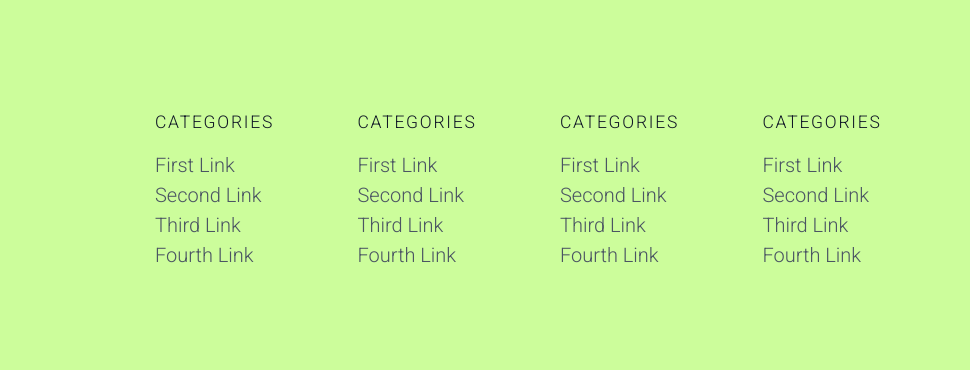
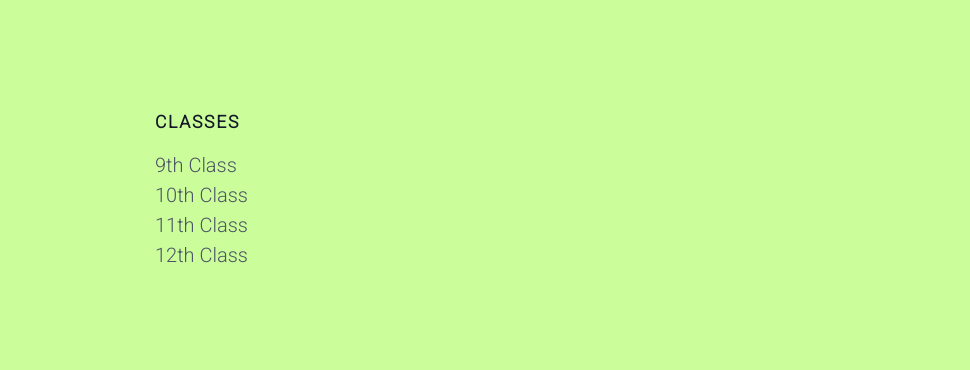
Before and after one commit to excellenceclasses/excellenceclasses, a plain HTML site: page index.html in a window 1280 px wide. Shown: the part 1896-2266 px from the top of the page, 310-1280 px from the left. Drawn offline with nearby package versions, Linux system fonts and the light colour scheme.

Commit message:
Update index.html

```diff
--- a/index.html
+++ b/index.html
@@ -215,73 +215,24 @@
             </div>
             <div class="flex-grow flex flex-wrap md:pl-20 -mb-10 md:mt-0 mt-10 md:text-left text-center">
                 <div class="lg:w-1/4 md:w-1/2 w-full px-4">
-                    <h2 class="title-font font-medium text-gray-900 tracking-widest text-sm mb-3">CATEGORIES</h2>
+                    <h2 class="title-font font-medium text-gray-900 tracking-widest text-sm mb-3"><strong>CLASSES</strong></h2>
                     <nav class="list-none mb-10">
                         <li>
-                            <a class="text-gray-600 hover:text-gray-800">First Link</a>
+                            <a class="text-gray-600 hover:text-gray-800">9th Class</a>
                         </li>
                         <li>
-                            <a class="text-gray-600 hover:text-gray-800">Second Link</a>
+                            <a class="text-gray-600 hover:text-gray-800">10th Class</a>
                         </li>
                         <li>
-                            <a class="text-gray-600 hover:text-gray-800">Third Link</a>
+                            <a class="text-gray-600 hover:text-gray-800">11th Class</a>
                         </li>
                         <li>
-                            <a class="text-gray-600 hover:text-gray-800">Fourth Link</a>
+                            <a class="text-gray-600 hover:text-gray-800">12th Class</a>
                         </li>
                     </nav>
                 </div>
-                <div class="lg:w-1/4 md:w-1/2 w-full px-4">
-                    <h2 class="title-font font-medium text-gray-900 tracking-widest text-sm mb-3">CATEGORIES</h2>
-                    <nav class="list-none mb-10">
-                        <li>
-                            <a class="text-gray-600 hover:text-gray-800">First Link</a>
-                        </li>
-                        <li>
-                            <a class="text-gray-600 hover:text-gray-800">Second Link</a>
-                        </li>
-                        <li>
-                            <a class="text-gray-600 hover:text-gray-800">Third Link</a>
-                        </li>
-                        <li>
-                            <a class="text-gray-600 hover:text-gray-800">Fourth Link</a>
-                        </li>
-                    </nav>
-                </div>
-                <div class="lg:w-1/4 md:w-1/2 w-full px-4">
-                    <h2 class="title-font font-medium text-gray-900 tracking-widest text-sm mb-3">CATEGORIES</h2>
-                    <nav class="list-none mb-10">
-                        <li>
-                            <a class="text-gray-600 hover:text-gray-800">First Link</a>
-                        </li>
-                        <li>
-                            <a class="text-gray-600 hover:text-gray-800">Second Link</a>
-                        </li>
-                        <li>
-                            <a class="text-gray-600 hover:text-gray-800">Third Link</a>
-                        </li>
-                        <li>
-                            <a class="text-gray-600 hover:text-gray-800">Fourth Link</a>
-                        </li>
-                    </nav>
-                </div>
-                <div class="lg:w-1/4 md:w-1/2 w-full px-4">
-                    <h2 class="title-font font-medium text-gray-900 tracking-widest text-sm mb-3">CATEGORIES</h2>
-                    <nav class="list-none mb-10">
-                        <li>
-                            <a class="text-gray-600 hover:text-gray-800">First Link</a>
-                        </li>
-                        <li>
-                            <a class="text-gray-600 hover:text-gray-800">Second Link</a>
-                        </li>
-                        <li>
-                            <a class="text-gray-600 hover:text-gray-800">Third Link</a>
-                        </li>
-                        <li>
-                            <a class="text-gray-600 hover:text-gray-800">Fourth Link</a>
-                        </li>
-                    </nav>
-                </div>
+
+
             </div>
         </div>
         <div id="header1" class="bg-gray-100">
```
